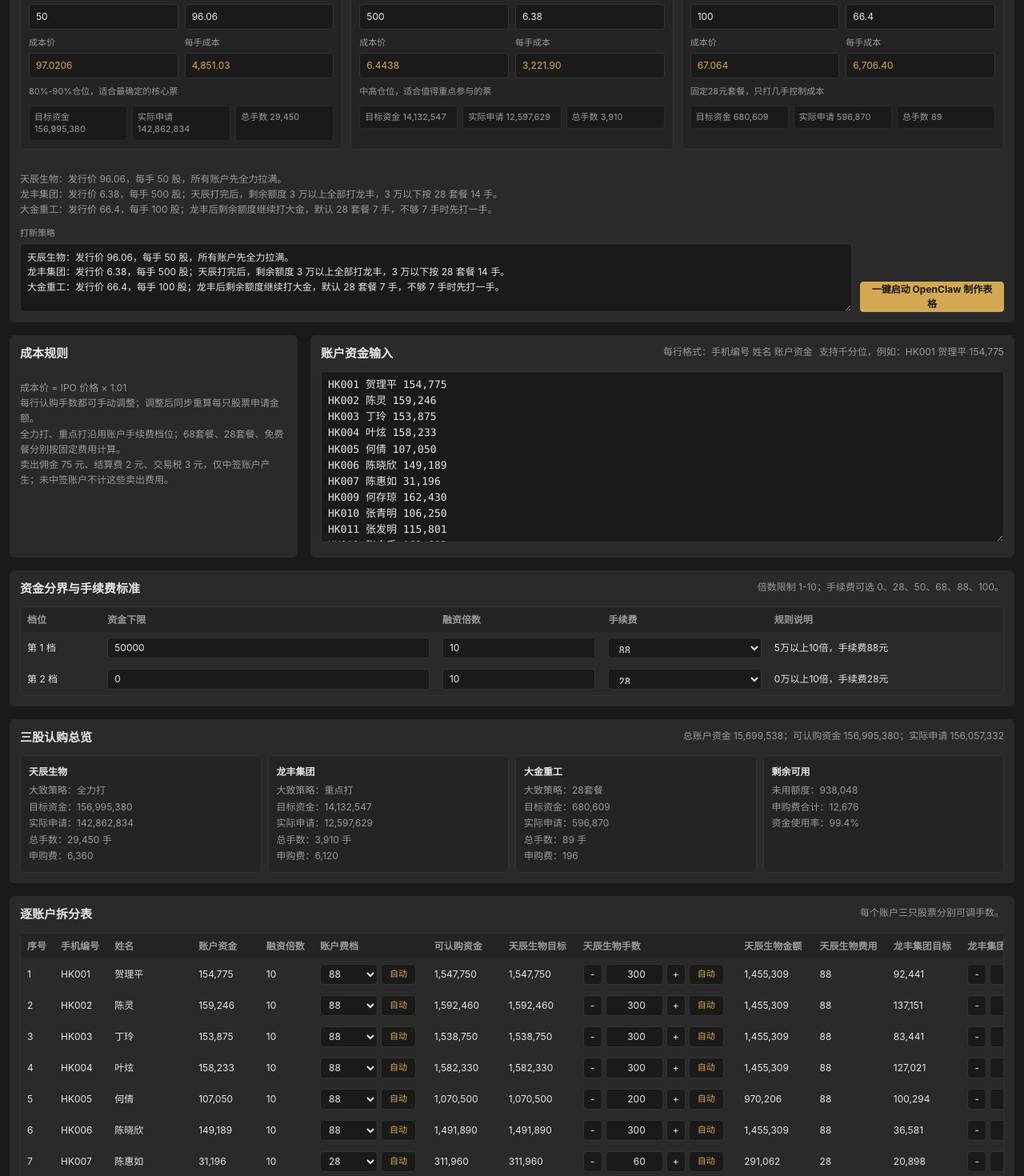
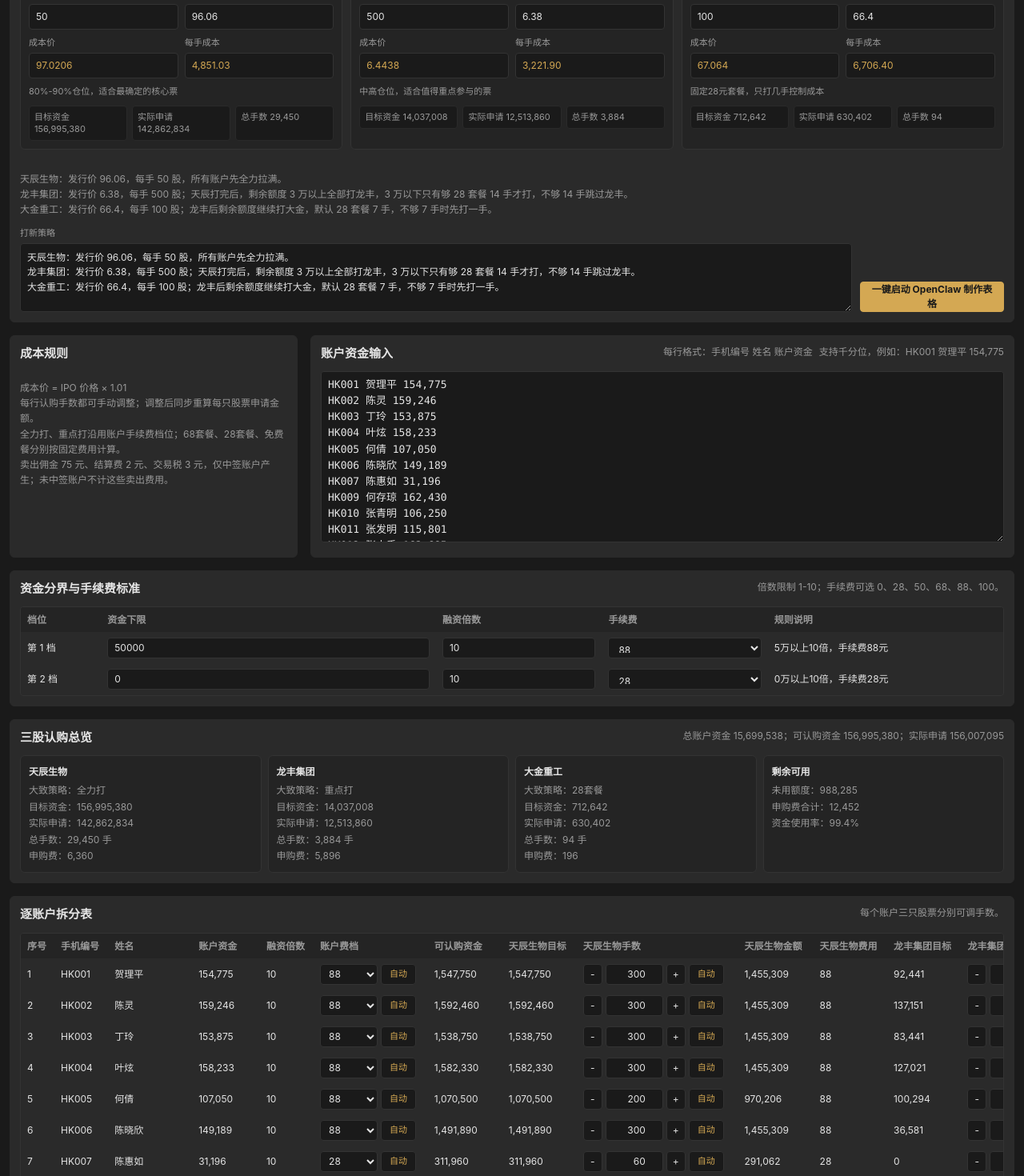
Before and after one commit to xieyajun32-oss/hkipo-admin, a React (Vite) app in the folder frontend/: page /admin/ipo-template in a window 1280 px wide. Shown: the part 340-1810 px from the top of the page at 80% size. Built offline with nearby package versions, Linux system fonts and the light colour scheme; sample sign-in values are in the browser's storage.

Commit message:
修正龙丰剩余额度策略

```diff
--- a/frontend/src/pages/IpoTemplate.jsx
+++ b/frontend/src/pages/IpoTemplate.jsx
@@ -79,7 +79,7 @@ HK076 欧阳志强 107,400
 HK077 何佳临 107,372`
 
 const defaultStrategyPrompt = `天辰生物：发行价 96.06，每手 50 股，所有账户先全力拉满。
-龙丰集团：发行价 6.38，每手 500 股；天辰打完后，剩余额度 3 万以上全部打龙丰，3 万以下按 28 套餐 14 手。
+龙丰集团：发行价 6.38，每手 500 股；天辰打完后，剩余额度 3 万以上全部打龙丰，3 万以下只有够 28 套餐 14 手才打，不够 14 手跳过龙丰。
 大金重工：发行价 66.4，每手 100 股；龙丰后剩余额度继续打大金，默认 28 套餐 7 手，不够 7 手时先打一手。`
 
 const feeOptions = [0, 28, 68, 88, 50, 100]
@@ -219,11 +219,21 @@ function planByRule(stock, remainingPower, accountFee) {
       subscriptionFee = accountFee
       ruleNote = '天辰打完后，剩余额度3万以上全部打龙丰'
     } else {
-      targetAmount = Math.min(14 * lotCost, remainingPower)
-      maxLots = Math.min(14, affordableLots)
-      autoLots = affordableLots >= 14 ? 14 : matchAllowedLotCount(affordableLots)
-      subscriptionFee = 28
-      ruleNote = '天辰打完后，剩余额度3万以下按28套餐14手'
+      const fee28Lots = 14
+      const fee28Cost = fee28Lots * lotCost
+      if (remainingPower >= fee28Cost) {
+        targetAmount = fee28Cost
+        maxLots = fee28Lots
+        autoLots = fee28Lots
+        subscriptionFee = 28
+        ruleNote = '天辰打完后，剩余额度3万以下按28套餐14手'
+      } else {
+        targetAmount = 0
+        maxLots = 0
+        autoLots = 0
+        subscriptionFee = 0
+        ruleNote = '剩余额度不足龙丰28套餐14手，跳过龙丰'
+      }
     }
   } else if (stock.rule === 'dajin_remaining') {
     const sevenLotsCost = 7 * lotCost
@@ -571,7 +581,7 @@ export default function IpoTemplate() {
         </div>
         <div className="template-rule mt-4">
           <div>天辰生物：发行价 96.06，每手 50 股，所有账户先全力拉满。</div>
-          <div>龙丰集团：发行价 6.38，每手 500 股；天辰打完后，剩余额度 3 万以上全部打龙丰，3 万以下按 28 套餐 14 手。</div>
+          <div>龙丰集团：发行价 6.38，每手 500 股；天辰打完后，剩余额度 3 万以上全部打龙丰，3 万以下只有够 28 套餐 14 手才打，不够 14 手跳过龙丰。</div>
           <div>大金重工：发行价 66.4，每手 100 股；龙丰后剩余额度继续打大金，默认 28 套餐 7 手，不够 7 手时先打一手。</div>
         </div>
         <div className="template-strategy-runner">
```
